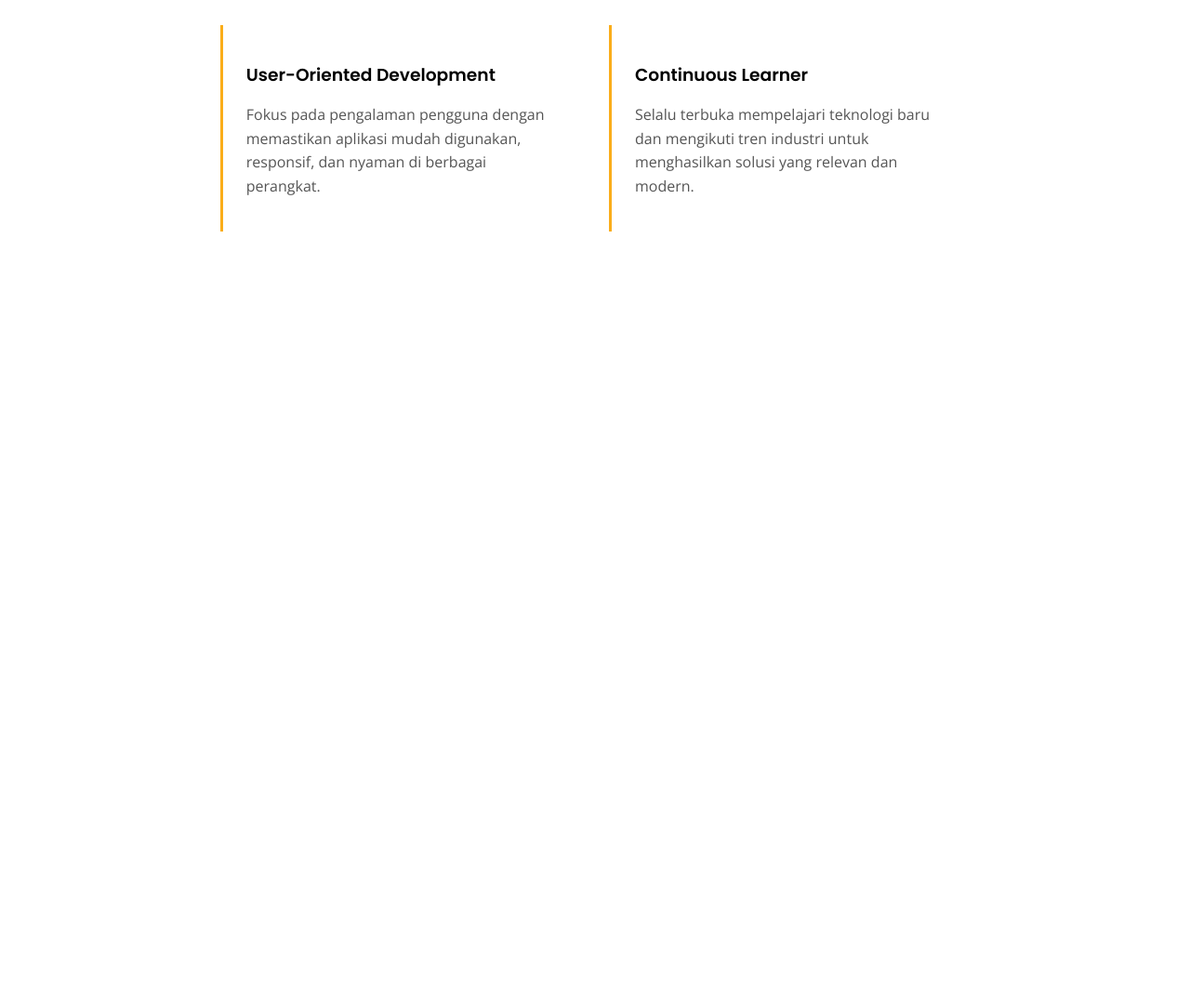
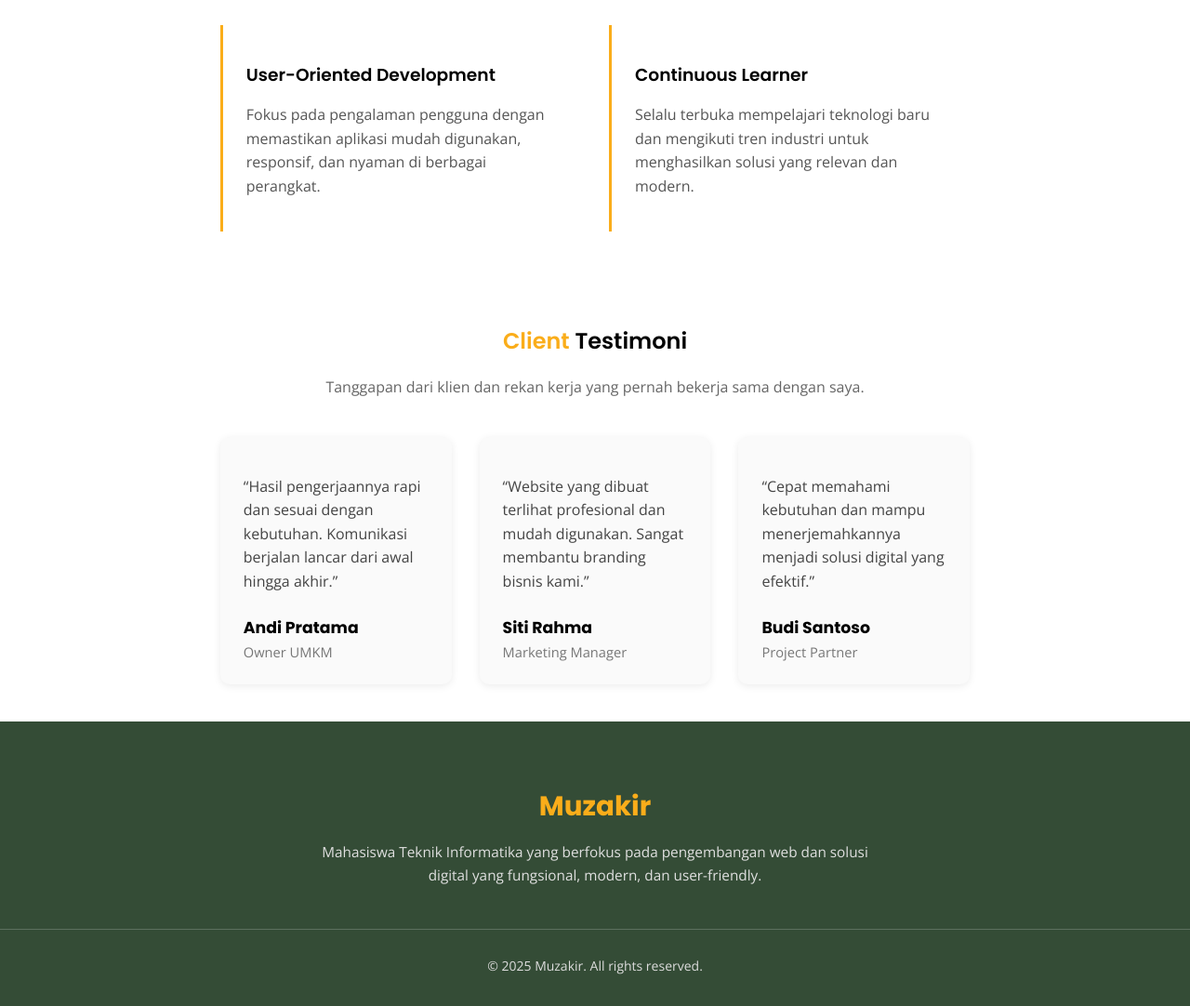
Before and after one commit to CYkir/web-Portfolio-muzakir, a plain HTML site: page index.html in a window 1280 px wide. Shown: the part 3785-4867 px from the top of the page at 93% size. Before the commit the page ends 4074 px from the top, so only its background shows below. Drawn offline with nearby package versions, Linux system fonts and the light colour scheme.

Commit message:
add section testimoni dan footer

```diff
--- a/index.html
+++ b/index.html
@@ -3,26 +3,39 @@
   <head>
     <meta charset="UTF-8" />
     <meta name="viewport" content="width=device-width, initial-scale=1.0" />
+
     <title>Muzakir | Fullstack Developer Portfolio</title>
     <meta
       name="description"
       content="Portofolio Muzakir, Mahasiswa Teknik Informatika UNPRI Medan dan Fullstack Developer Berbakat."
     />
 
-    <meta property="og:title" content="Muzakir Portfolio" />
+    <meta name="theme-color" content="#344c36" />
+    <link rel="icon" href="src/img/favicon.png" type="image/png" />
+    <link rel="apple-touch-icon" href="src/img/favicon.png" />
+
+
+    <meta property="og:title" content="Muzakir | Fullstack Developer" />
     <meta
       property="og:description"
       content="Membangun solusi digital dari Medan untuk dunia."
     />
     <meta property="og:type" content="website" />
+    <meta
+      property="og:url"
+      content="https://cykir.github.io/web-Portfolio-muzakir/"
+    />
+    <meta property="og:image" content="src/img/preview.png" />
+
     <link rel="stylesheet" href="src/css/style.css" />
   </head>
+
   <body>
     <header>
       <nav class="nav-desktop">
         <div class="logo">
           <ul>
-            <li><a href="">CYkir</a></li>
+            <li><a href="#">CYkir</a></li>
           </ul>
         </div>
 
@@ -38,7 +51,7 @@
         </div>
         <div class="button">
           <ul>
-            <li class="contact-me"><a href="">Kontak Saya</a></li>
+            <li class="contact-me"><a href="#social-media">Kontak Saya</a></li>
           </ul>
         </div>
       </nav>
@@ -64,7 +77,6 @@
               <li><a href="#portofolio">Portofolio</a></li>
               <li><a href="#why-hire-me">Why Hire Me</a></li>
               <li><a href="#testimoni">Testimoni</a></li>
-              <li class="contact-me"><a href="">Kontak Saya</a></li>
             </ul>
           </div>
         </div>
@@ -85,7 +97,7 @@
           <div>
             <ul class="action-button">
               <li class="lihat-portofolio">
-                <a  href="#portofolio">Lihat Portofolio Saya</a>
+                <a href="#portofolio">Lihat Portofolio Saya</a>
               </li>
               <li class="hire-me"><a href="">Hire me</a></li>
             </ul>
@@ -100,33 +112,36 @@
         <div>
           <h1>Tentang <span style="color: black">Saya</span></h1>
           <p class="subtitle">
-      Mengenal lebih dekat latar belakang, minat, dan perjalanan saya di dunia pengembangan web.
+            Mengenal lebih dekat latar belakang, minat, dan perjalanan saya di
+            dunia pengembangan web.
           </p>
 
           <div class="paragaf">
             <p>
-        Halo! Saya <strong>Muzakir</strong>, mahasiswa Teknik Informatika semester 3
-        di Universitas Prima Indonesia (UNPRI). Ketertarikan saya pada dunia
-        Fullstack Development berawal dari rasa ingin tahu tentang bagaimana
-        sebuah website bekerja, mulai dari tampilan hingga proses di balik layar.
+              Halo! Saya <strong>Muzakir</strong>, mahasiswa Teknik Informatika
+              semester 3 di Universitas Prima Indonesia (UNPRI). Ketertarikan
+              saya pada dunia Fullstack Development berawal dari rasa ingin tahu
+              tentang bagaimana sebuah website bekerja, mulai dari tampilan
+              hingga proses di balik layar.
             </p>
             <p>
-        Di samping perkuliahan, saya aktif mengeksplorasi teknologi frontend dan
-        backend untuk membangun aplikasi yang tidak hanya cepat dan stabil,
-        tetapi juga memberikan pengalaman pengguna yang optimal. Saya percaya
-        bahwa perpaduan antara teori akademik dan praktik langsung adalah kunci
-        dalam menciptakan solusi digital yang bernilai.
+              Di samping perkuliahan, saya aktif mengeksplorasi teknologi
+              frontend dan backend untuk membangun aplikasi yang tidak hanya
+              cepat dan stabil, tetapi juga memberikan pengalaman pengguna yang
+              optimal. Saya percaya bahwa perpaduan antara teori akademik dan
+              praktik langsung adalah kunci dalam menciptakan solusi digital
+              yang bernilai.
             </p>
           </div>
         </div>
       </section>
 
-
       <section id="social-media">
         <div>
           <h1>Sosial <span style="color: black">Media</span></h1>
           <p class="subtitle">
-      Terhubung dengan saya melalui berbagai platform untuk melihat aktivitas, karya, dan perjalanan profesional saya.
+            Terhubung dengan saya melalui berbagai platform untuk melihat
+            aktivitas, karya, dan perjalanan profesional saya.
           </p>
         </div>
 
@@ -146,12 +161,12 @@
         </div>
       </section>
 
-
       <section id="portofolio">
         <div>
           <h1>Portofolio <span style="color: black">Saya</span></h1>
           <p class="subtitle">
-      Kumpulan proyek yang merepresentasikan kemampuan teknis, kreativitas, dan pengalaman saya dalam pengembangan aplikasi web.
+            Kumpulan proyek yang merepresentasikan kemampuan teknis,
+            kreativitas, dan pengalaman saya dalam pengembangan aplikasi web.
           </p>
         </div>
 
@@ -163,10 +178,10 @@
             <div class="card-content">
               <h3>Modern E-Commerce Platform</h3>
               <p>
-          Platform e-commerce modern yang menghubungkan penjual dan pembeli dalam
-          satu ekosistem digital. Dilengkapi dengan katalog produk interaktif,
-          keranjang belanja responsif, serta sistem pembayaran yang aman dan
-          terintegrasi.
+                Platform e-commerce modern yang menghubungkan penjual dan
+                pembeli dalam satu ekosistem digital. Dilengkapi dengan katalog
+                produk interaktif, keranjang belanja responsif, serta sistem
+                pembayaran yang aman dan terintegrasi.
               </p>
             </div>
           </div>
@@ -178,9 +193,10 @@
             <div class="card-content">
               <h3>Integrated Point of Sale System</h3>
               <p>
-          Sistem Point of Sale (POS) terintegrasi untuk mendukung operasional toko
-          fisik, dengan fitur manajemen inventaris, laporan penjualan real-time,
-          dan pengelolaan data pelanggan secara efisien.
+                Sistem Point of Sale (POS) terintegrasi untuk mendukung
+                operasional toko fisik, dengan fitur manajemen inventaris,
+                laporan penjualan real-time, dan pengelolaan data pelanggan
+                secara efisien.
               </p>
             </div>
           </div>
@@ -192,9 +208,10 @@
             <div class="card-content">
               <h3>Professional Company Profile Website</h3>
               <p>
-          Website company profile profesional yang dirancang untuk menampilkan
-          identitas bisnis, layanan, dan portofolio perusahaan secara menarik,
-          dengan desain responsif dan performa yang optimal.
+                Website company profile profesional yang dirancang untuk
+                menampilkan identitas bisnis, layanan, dan portofolio perusahaan
+                secara menarik, dengan desain responsif dan performa yang
+                optimal.
               </p>
             </div>
           </div>
@@ -203,7 +220,7 @@
 
       <section id="why-hire-me">
         <div>
-    <h1>Why <span style="color:black">Hire Me</span></h1>
+          <h1>Why <span style="color: black">Hire Me</span></h1>
           <p class="subtitle">
             Beberapa alasan mengapa saya dapat menjadi partner yang tepat dalam
             pengembangan solusi digital.
@@ -213,8 +230,9 @@
             <div class="why-item">
               <h3>Strong Technical Foundation</h3>
               <p>
-          Memiliki dasar yang kuat dalam pengembangan frontend dan backend,
-          serta pemahaman logika pemrograman yang terus diasah melalui praktik.
+                Memiliki dasar yang kuat dalam pengembangan frontend dan
+                backend, serta pemahaman logika pemrograman yang terus diasah
+                melalui praktik.
               </p>
             </div>
 
@@ -229,25 +247,76 @@
             <div class="why-item">
               <h3>User-Oriented Development</h3>
               <p>
-          Fokus pada pengalaman pengguna dengan memastikan aplikasi
-          mudah digunakan, responsif, dan nyaman di berbagai perangkat.
+                Fokus pada pengalaman pengguna dengan memastikan aplikasi mudah
+                digunakan, responsif, dan nyaman di berbagai perangkat.
               </p>
             </div>
 
             <div class="why-item">
               <h3>Continuous Learner</h3>
               <p>
-          Selalu terbuka mempelajari teknologi baru dan mengikuti tren industri
-          untuk menghasilkan solusi yang relevan dan modern.
+                Selalu terbuka mempelajari teknologi baru dan mengikuti tren
+                industri untuk menghasilkan solusi yang relevan dan modern.
               </p>
             </div>
           </div>
         </div>
       </section>
 
+      <section id="testimoni">
+        <div>
+          <h1>Client <span style="color: black">Testimoni</span></h1>
+          <p class="subtitle">
+            Tanggapan dari klien dan rekan kerja yang pernah bekerja sama dengan
+            saya.
+          </p>
 
+          <div class="testimoni-wrapper">
+            <div class="testimoni-item">
+              <p>
+                “Hasil pengerjaannya rapi dan sesuai dengan kebutuhan.
+                Komunikasi berjalan lancar dari awal hingga akhir.”
+              </p>
+              <h4>Andi Pratama</h4>
+              <span>Owner UMKM</span>
+            </div>
+
+            <div class="testimoni-item">
+              <p>
+                “Website yang dibuat terlihat profesional dan mudah digunakan.
+                Sangat membantu branding bisnis kami.”
+              </p>
+              <h4>Siti Rahma</h4>
+              <span>Marketing Manager</span>
+            </div>
+
+            <div class="testimoni-item">
+              <p>
+                “Cepat memahami kebutuhan dan mampu menerjemahkannya menjadi
+                solusi digital yang efektif.”
+              </p>
+              <h4>Budi Santoso</h4>
+              <span>Project Partner</span>
+            </div>
+          </div>
+        </div>
+      </section>
     </main>
 
-    <footer></footer>
+    <footer id="footer">
+      <div class="footer-wrapper">
+        <div class="footer-brand">
+          <h3>Muzakir</h3>
+          <p>
+            Mahasiswa Teknik Informatika yang berfokus pada pengembangan web dan
+            solusi digital yang fungsional, modern, dan user-friendly.
+          </p>
+        </div>
+      </div>
+
+      <div class="footer-bottom">
+        <p>© 2025 Muzakir. All rights reserved.</p>
+      </div>
+    </footer>
   </body>
 </html>
--- a/src/css/style.css
+++ b/src/css/style.css
@@ -29,7 +29,6 @@ nav {
   -moz-border-radius: 25px;
   -ms-border-radius: 25px;
   -o-border-radius: 25px;
-
 
 }
 
@@ -78,7 +77,7 @@ li a:hover {
 }
 
 .nav-mobile {
-  display: none; /* Sembunyikan mobile di desktop */
+  display: none;
 }
 
 .subtitle {
@@ -226,6 +225,7 @@ section {
   width: 60px;
 }
 
+/* section portofilo */
 #portofolio > div > h1{
   text-align: center;
   color: rgb(250, 173, 26);
@@ -276,6 +276,8 @@ section {
   color: #553;
 }
 
+/* section why-hire-me */
+
 #why-hire-me > div > h1 {
   text-align: center;
   color: rgb(250, 173, 26);
@@ -310,6 +312,96 @@ section {
   color: #555;
 }
 
+/* testomoni section  */
+
+#testimoni > div > h1 {
+  text-align: center;
+  color: rgb(250, 173, 26);
+  font-weight: 600;
+  font-family: "Poppins", sans-serif;
+}
+
+.testimoni-wrapper {
+  width: 70%;
+  margin: 40px auto 0;
+  display: flex;
+  gap: 30px;
+  justify-content: center;
+}
+
+.testimoni-item {
+  flex: 1;
+  padding: 25px;
+  border-radius: 10px;
+  background-color: #fafafa;
+  box-shadow: 0 2px 8px rgba(0, 0, 0, 0.08);
+}
+
+.testimoni-item p {
+  font-family: "Open Sans", sans-serif;
+  font-size: 12pt;
+  line-height: 1.6;
+  color: #444;
+  margin-bottom: 15px;
+}
+
+.testimoni-item h4 {
+  font-family: "Poppins", sans-serif;
+  font-size: 13pt;
+  margin-bottom: 3px;
+}
+
+.testimoni-item span {
+  font-family: "Open Sans", sans-serif;
+  font-size: 11pt;
+  color: #777;
+}
+
+/* footer */
+#footer {
+  width: 100%;
+  background-color: rgb(52, 76, 54);
+  color: white;
+  padding: 40px 0 20px;
+  font-family: "Open Sans", sans-serif;
+}
+
+.footer-wrapper {
+  width: 90%;
+  margin: auto;
+  display: flex;
+  justify-content: center;
+  text-align: center;
+}
+
+.footer-brand {
+  max-width: 600px;
+}
+
+.footer-brand h3 {
+  font-family: "Poppins", sans-serif;
+  font-size: 22pt;
+  color: rgb(250, 173, 26);
+  margin-bottom: 12px;
+}
+
+.footer-brand p {
+  font-size: 11.5pt;
+  line-height: 1.6;
+  color: #e0e0e0;
+}
+
+.footer-bottom {
+  margin-top: 30px;
+  text-align: center;
+  border-top: 1px solid rgba(255, 255, 255, 0.2);
+  padding-top: 15px;
+}
+
+.footer-bottom p {
+  font-size: 10.5pt;
+  color: #ddd;
+}
 
 
 /* Reponsive mobile */
@@ -324,7 +416,6 @@ section {
     width: 95%;
     left: 50%;
     transform: translateX(-50%);
-    z-index: 1000;
   }
 
   .mobile-header {
@@ -489,6 +580,10 @@ section {
  font-size: 18pt;
 }
 
+#testimoni > div > h1{
+ font-size: 18pt;
+}
+
 .paragaf {
   width: 90%;
   padding-left: 10px;
@@ -540,4 +635,18 @@ section {
   text-align: justify;
 }
 
+.testimoni-wrapper {
+  width: 90%;
+  flex-direction: column;
 }
+
+
+  .footer-brand h3 {
+    font-size: 18pt;
+  }
+
+  .footer-brand p {
+    font-size: 10.5pt;
+  }
+
+}
```
Also changed, not shown: src/img/favicon.png (added), src/img/preview.png (added). Lines whose indentation alone changed are shown as unchanged.
